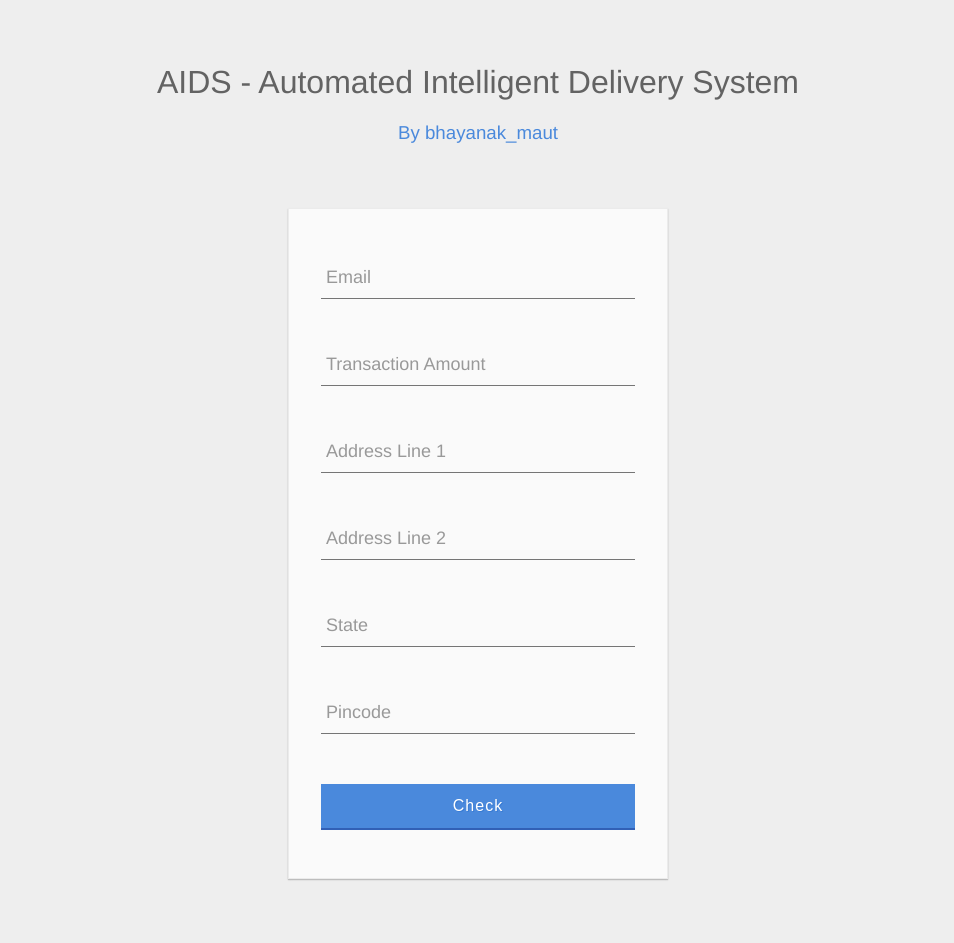
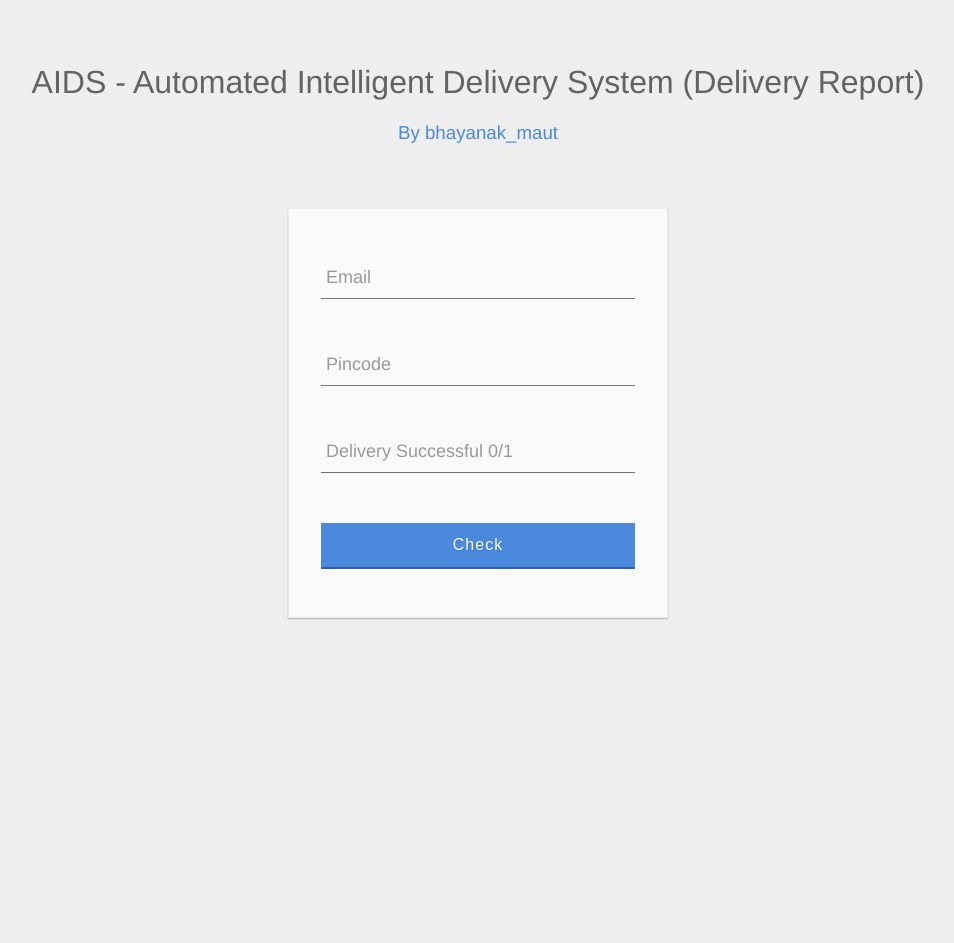
Before and after one commit to AshishKhatkar/AIDS, a Django app: page /report in a window 1280 px wide. Shown: the whole page, without its empty margins (162-1116 px from the left). After the commit the page ends 620 px from the top, so only its background shows below. Run offline with Django 3.2, Linux system fonts and the light colour scheme; some libraries are stand-ins or nearby versions.

Commit message:
Minor changes

```diff
--- a/projectx/templates/report.html
+++ b/projectx/templates/report.html
@@ -30,7 +30,7 @@
 					<label>Pincode</label>
 				</div>
 				<div class="group">
-					<input type="text" name='pincode' required=True><span class="highlight"></span><span class="bar"></span>
+					<input type="text" name='delivery_successful_or_not' required=True><span class="highlight"></span><span class="bar"></span>
 					<label>Delivery Successful 0/1</label>
 				</div>
 				<button type="submit" class="button buttonBlue">
--- a/projectx/views.py
+++ b/projectx/views.py
@@ -71,7 +71,7 @@ def predict_x(request):
 
 def delivery_report(request):
 	if request.method == 'GET':
-		return render_to_response('index.html', context_instance = RequestContext(request))
+		return render_to_response('report.html', context_instance = RequestContext(request))
 	elif request.method == 'POST':
 		email = request.POST.get('email')
 		pincode = int(request.POST.get('pincode'))
```
